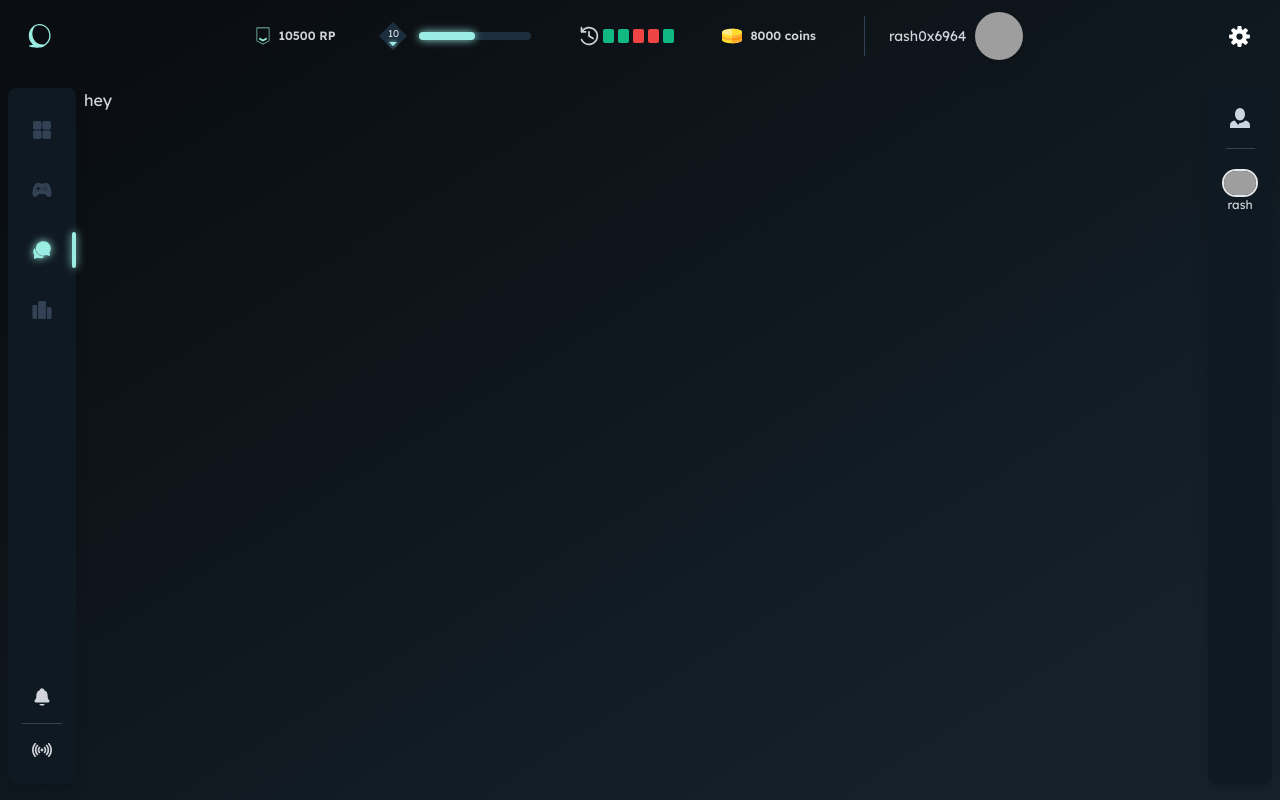
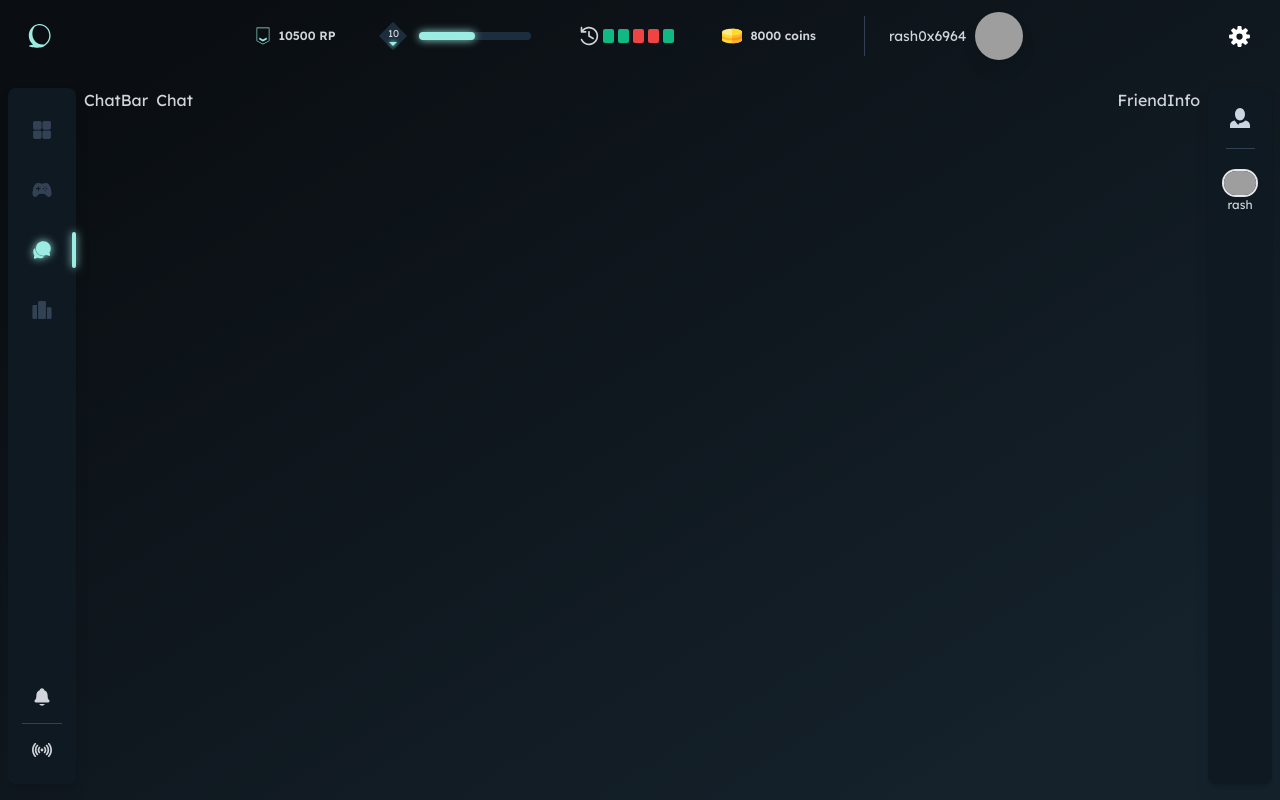
Before and after one commit to rash0x6964/ft_transcendence, a Next.js app: page /chat in a window 1280 px wide. Built offline with nearby package versions, Linux system fonts and the light colour scheme; grey boxes are pictures that could not be loaded.

Commit message:
adding chat Structure

```diff
--- /dev/null
+++ b/src/app/(mainLayout)/chat/(components)/ChannelInfo.tsx
@@ -0,0 +1,7 @@
+import React from 'react'
+
+export default function ChannelInfo() {
+  return (
+	<div>ChannelInfo</div>
+  )
+}
--- /dev/null
+++ b/src/app/(mainLayout)/chat/(components)/Chat.tsx
@@ -0,0 +1,7 @@
+import React from 'react'
+
+export default function Chat() {
+  return (
+	<div>Chat</div>
+  )
+}
--- /dev/null
+++ b/src/app/(mainLayout)/chat/(components)/ChatBar.tsx
@@ -0,0 +1,7 @@
+import React from 'react'
+
+export default function ChatBar() {
+  return (
+	<div>ChatBar</div>
+  )
+}
--- /dev/null
+++ b/src/app/(mainLayout)/chat/(components)/FriendInfo.tsx
@@ -0,0 +1,7 @@
+import React from 'react'
+
+export default function FriendInfo() {
+  return (
+	<div>FriendInfo</div>
+  )
+}
--- a/src/app/(mainLayout)/chat/page.tsx
+++ b/src/app/(mainLayout)/chat/page.tsx
@@ -1,7 +1,20 @@
 import React from 'react'
+import ChatBar from './(components)/ChatBar'
+import Chat from './(components)/Chat'
+import FriendInfo from './(components)/FriendInfo'
+export default function page() {
+	return (
+		<div className='w-full h-full flex gap-2'>
+			<div className=' h-full'>
+				<ChatBar />
+			</div>
+			<div className='flex-1  h-full'>
+				<Chat />
+			</div>
+			<div className=' h-full'>
+				<FriendInfo />
+			</div>
 
-export default function page() {
-  return (
-	<div>hey</div>
-  )
+		</div>
+	)
 }
```
